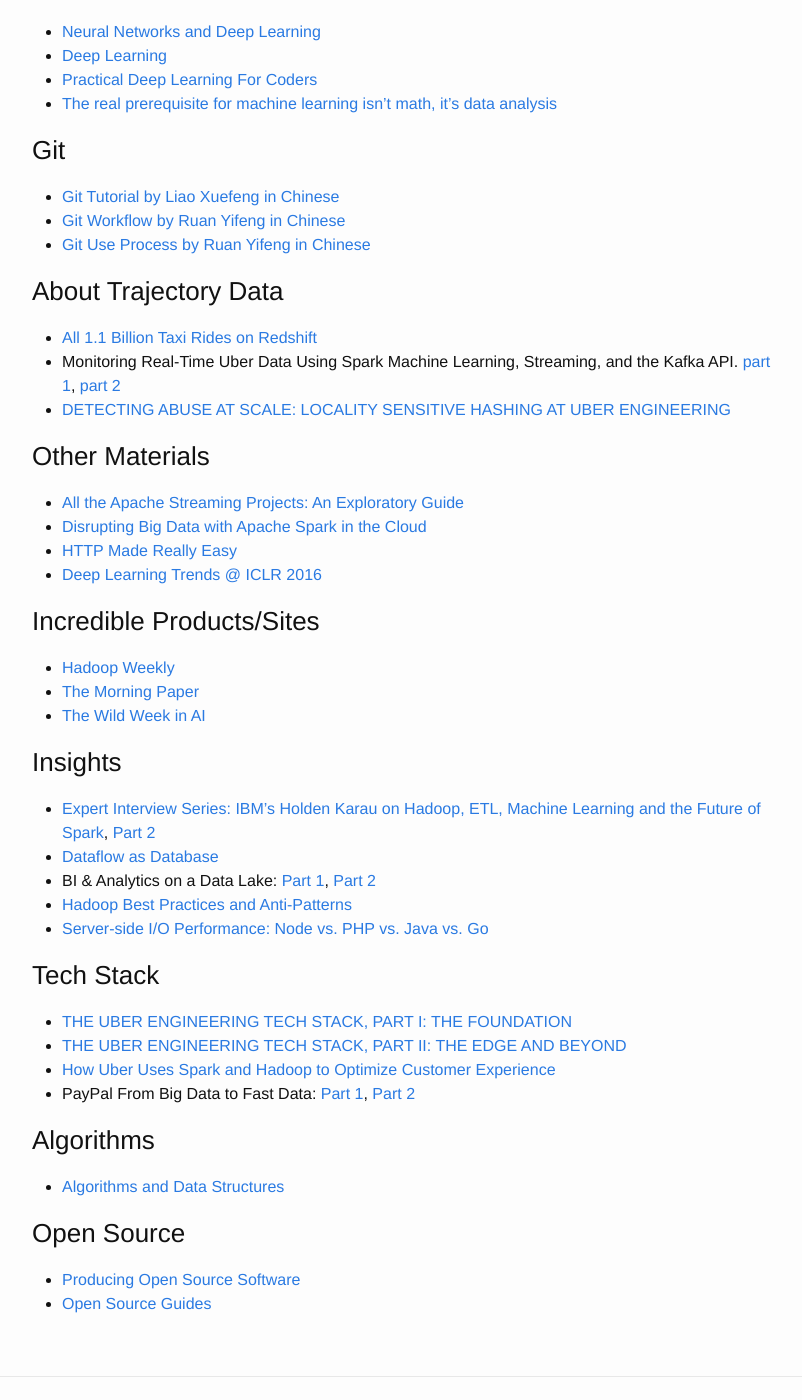
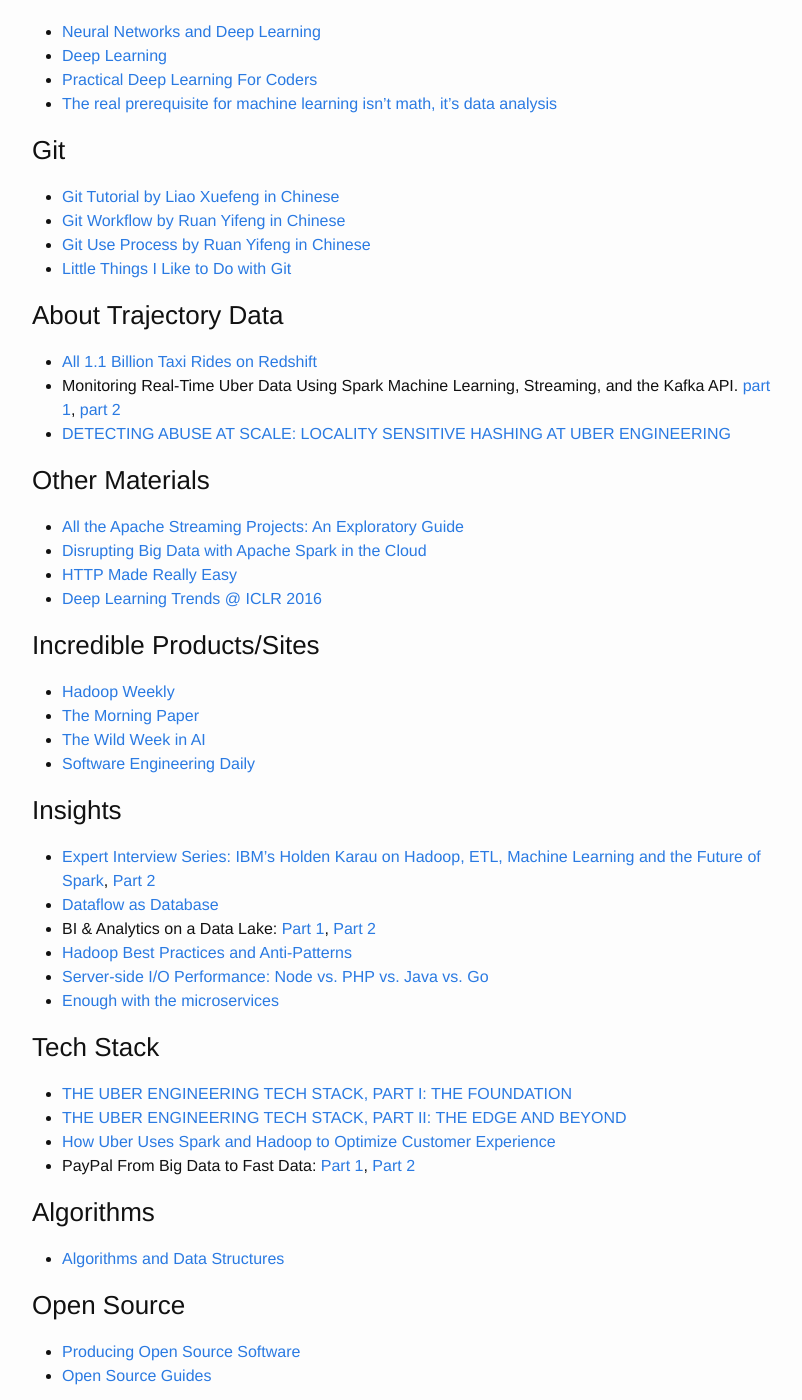
Before and after one commit to ambling/ambling.github.io, a Jekyll site: the page built from 00-recommands.md, in a window 1280 px wide and 1400 px high, scrolled down 1785 px. Shown: the whole window, without its empty margins (238-1040 px from the left). Built offline with Jekyll 4.4.1, drawn with Linux system fonts in a browser that asks for light colours.

Commit message:
add post about git and microservices

```diff
--- a/00-recommands.md
+++ b/00-recommands.md
@@ -79,6 +79,7 @@ permalink: /recommands/
 - [Git Tutorial by Liao Xuefeng in Chinese](http://www.liaoxuefeng.com/wiki/0013739516305929606dd18361248578c67b8067c8c017b000)
 - [Git Workflow by Ruan Yifeng in Chinese](http://www.ruanyifeng.com/blog/2015/12/git-workflow.html)
 - [Git Use Process by Ruan Yifeng in Chinese](http://www.ruanyifeng.com/blog/2015/08/git-use-process.html)
+- [Little Things I Like to Do with Git](https://csswizardry.com/2017/05/little-things-i-like-to-do-with-git/)
 
 ### About Trajectory Data
 - [All 1.1 Billion Taxi Rides on Redshift](http://tech.marksblogg.com/all-billion-nyc-taxi-rides-redshift.html)
@@ -96,6 +97,7 @@ permalink: /recommands/
 - [Hadoop Weekly](https://www.hadoopweekly.com/)
 - [The Morning Paper](https://blog.acolyer.org/)
 - [The Wild Week in AI](http://www.wildml.com/newsletter/)
+- [Software Engineering Daily](https://softwareengineeringdaily.com/)
 
 ### Insights
 - [Expert Interview Series: IBM’s Holden Karau on Hadoop, ETL, Machine Learning and the Future of Spark](http://blog.syncsort.com/2016/06/big-data/ibms-holden-karau-on-hadoop-etl-machine-learning-and-the-future-of-spark/), [Part 2](http://blog.syncsort.com/2016/06/big-data/expert-interview-series-ibms-holden-karau-hadoop-etl-machine-learning-future-spark-part-2/)
@@ -103,6 +105,7 @@ permalink: /recommands/
 - BI & Analytics on a Data Lake: [Part 1](https://www.mapr.com/blog/bi-analytics-and-big-data-%E2%80%9C-ha%E2%80%9D-moment-part-1), [Part 2](https://www.mapr.com/blog/exploring-relationship-between-hadoop-and-data-warehouse-part-2)
 - [Hadoop Best Practices and Anti-Patterns](https://veekaybee.github.io/data-lake-talk/#/)
 - [Server-side I/O Performance: Node vs. PHP vs. Java vs. Go](https://www.toptal.com/back-end/server-side-io-performance-node-php-java-go)
+- [Enough with the microservices](https://aadrake.com/posts/2017-05-20-enough-with-the-microservices.html)
 
 ### Tech Stack
 - [THE UBER ENGINEERING TECH STACK, PART I: THE FOUNDATION](https://eng.uber.com/tech-stack-part-one/)
```
